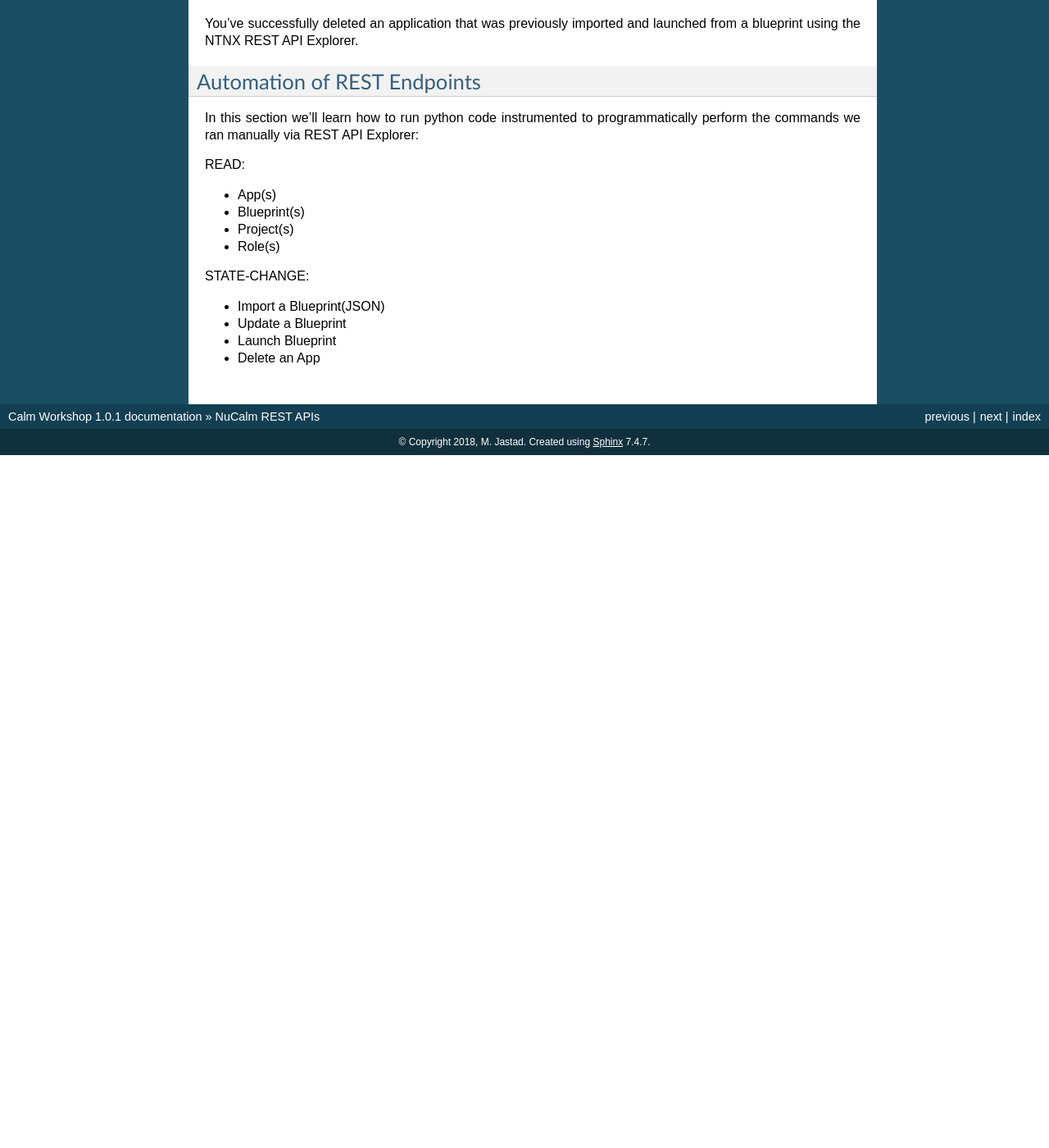
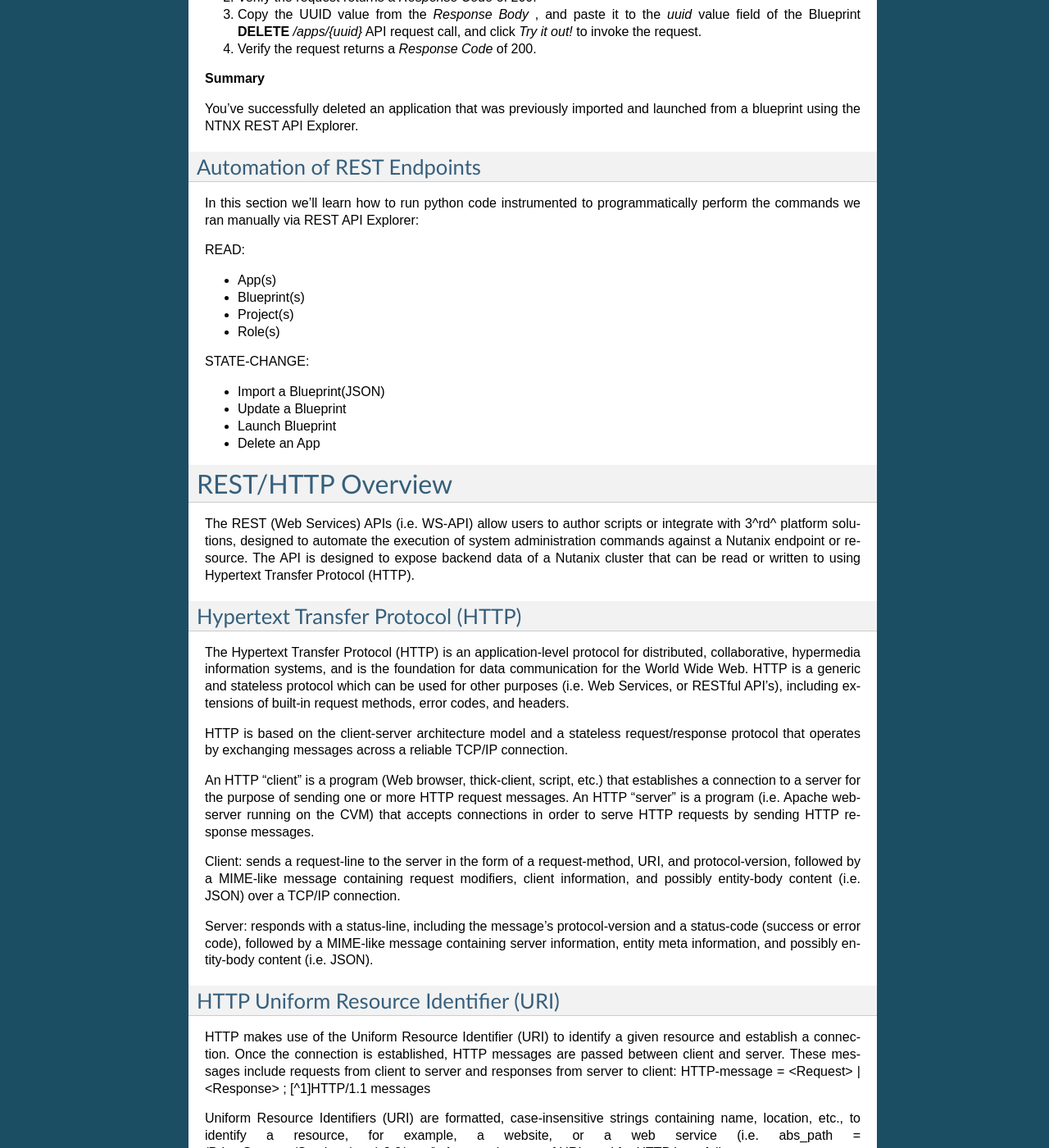
Before and after one commit to dawgfish/calm, a Sphinx documentation site: the page built from docs/lab5.rst, in a window 1280 px wide and 1400 px high, scrolled down 19048 px. Shown: the whole window at 82% size. Built offline with Sphinx 7.4.7, drawn with Linux system fonts in a browser that asks for light colours; pages that are not in the unit, such as notebooks, are missing from menus; before the commit the page ends 19603 px from its top, so only the background shows below that; some of the changed text lies outside the part shown.

Commit message:
Update calm_workshop_lab5_api.rst

```diff
--- a/docs/lab5/calm_workshop_lab5_api.rst
+++ b/docs/lab5/calm_workshop_lab5_api.rst
@@ -659,9 +659,9 @@
 - Launch Blueprint
 - Delete an App
 
-
+.. include:: lab5/calm_workshop_lab5_rest_overview.rst
 .. _configure-centos-server-v7: ../lab6/calm_workshop_lab6_config_centos
-.. _REST-HTTP-Overview: calm_workshop_lab5_rest_overview.rst
+.. _REST-HTTP-Overview: lab5/calm_workshop_lab5_rest_overview
 .. _NTNX-REST-API-Explorer-Overview: lab5/calm_workshop_ntnx_api_explorer_overview
 .. _Chrome-JSON-Editor-Extension: https://chrome.google.com/webstore/detail/json-editor/lhkmoheomjbkfloacpgllgjcamhihfaj?hl=en
 .. _Import-Blueprint.JSON: lab5/blueprints/importBlueprint
```
